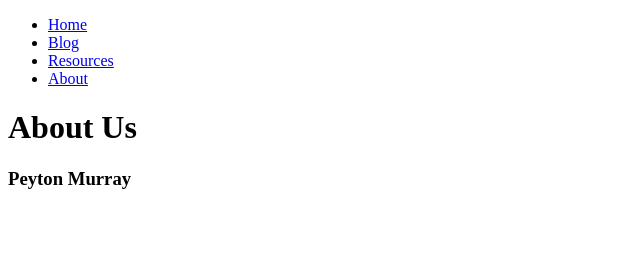
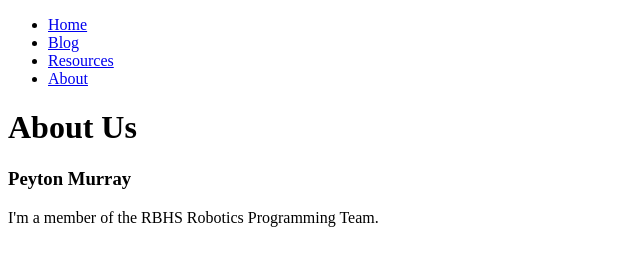
Before and after one commit to RBHS-FTC/rbhs-ftc.github.io, a plain HTML site: page About.html in a window 1280 px wide. Shown: the whole page, without its empty margins (0-640 px from the left). Drawn offline with Linux system fonts and the light colour scheme.

Commit message:
Update About.html

```diff
--- a/About.html
+++ b/About.html
@@ -14,6 +14,6 @@
   <body>
     <h1>About Us</h1>
     <h3>Peyton Murray</h3>
-    <p></p>
+    <p>I'm a member of the RBHS Robotics Programming Team.</p>
   </body>
 </html>
```
